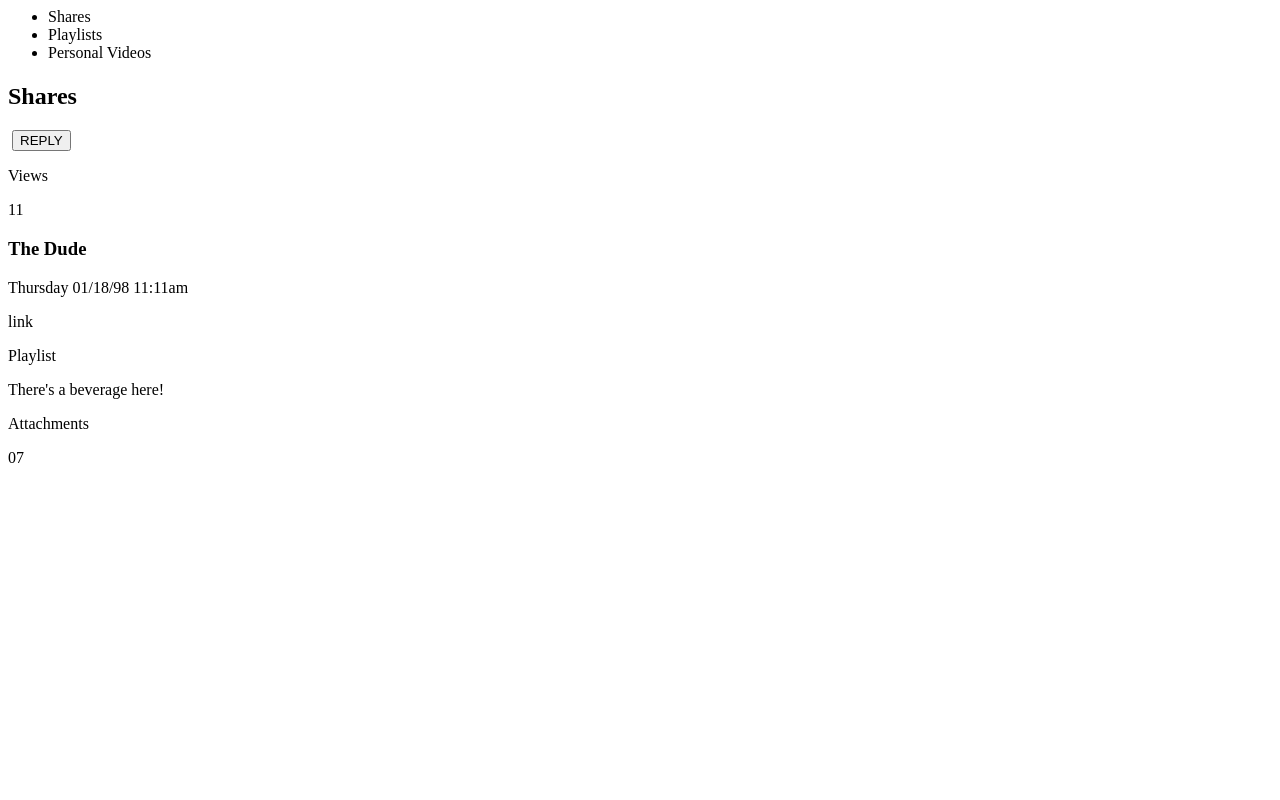
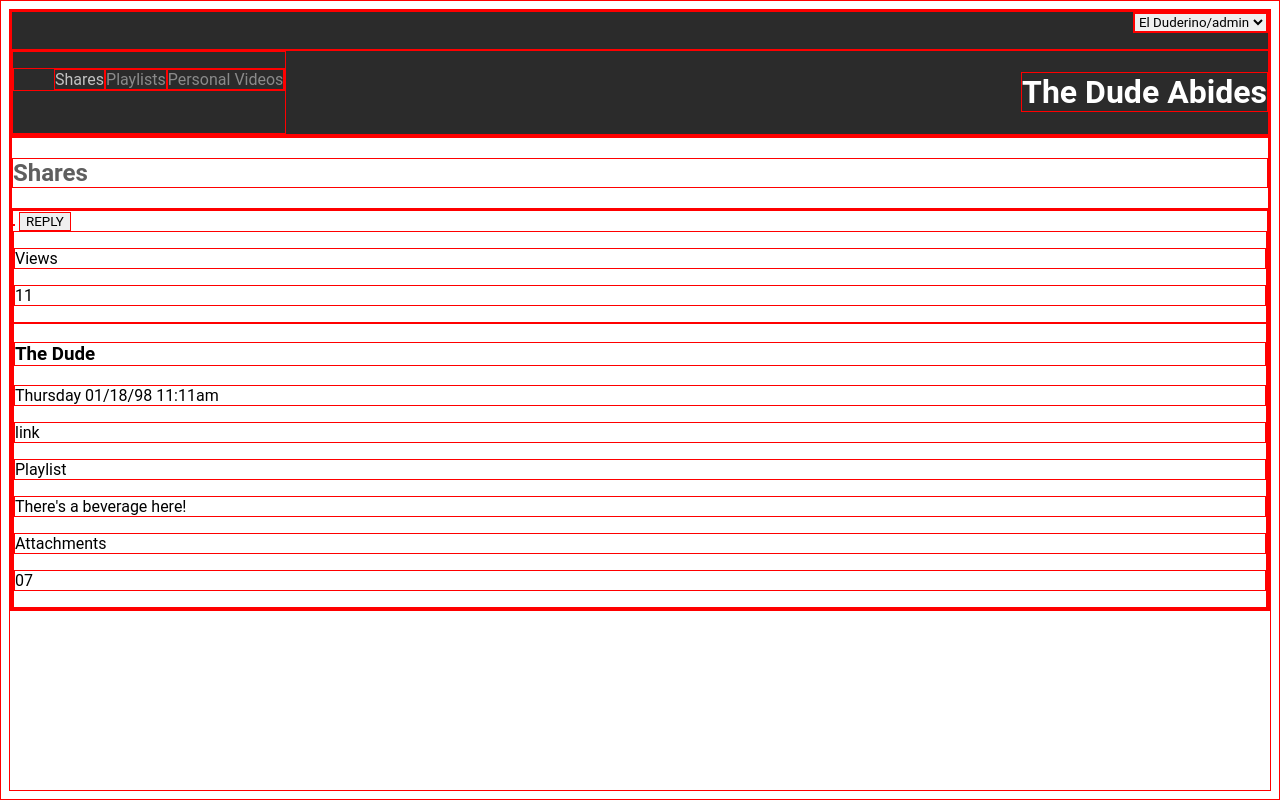
Before and after one commit to sme93/static-comp-challenge, a plain HTML site: page index.html in a window 1280 px wide. Drawn offline with Linux system fonts and the light colour scheme.

Commit message:
Add header styles

```diff
--- a/index.html
+++ b/index.html
@@ -4,20 +4,31 @@
         <link rel="stylesheet" type="text/css" href="styles.css">
         <title>The Dude Abides</title>
     </head>
-    <body>
-        <header>
-            <form action="drop-down"></form>
-            <nav>
-                <ul>
-                    <li>Shares</li>
-                    <li>Playlists</li>
-                    <li>Personal Videos</li>
-                </ul>
-            </nav>
-            <h1></h1>
+    <body class="landing page">
+        <header class="header">
+            <div class="header-login">
+                <form action="drop-down">
+                    <select name="username" id="userNameInput">
+                        <option value="ElDuderino">El Duderino/admin</option>
+                        <option value="other">other</option>
+                    </select>
+                </form>
+            </div>
+            <div class="header-navigation">
+                <nav>
+                    <ul class="header-links">
+                        <li class="header-link active">Shares</li>
+                        <li class="header-link">Playlists</li>
+                        <li class="header-link">Personal Videos</li>
+                    </ul>
+                </nav>
+                <h1>The Dude Abides</h1>
+            </div>
         </header>
         <main>
+            <div>
             <h2>Shares</h2>
+            </div>
             <section>
                 <article>
                     <img src="" alt="">
--- a/styles.css
+++ b/styles.css
@@ -0,0 +1,48 @@
+* {
+  border: 1px solid red;
+  font-family: "Roboto", sans-serif;
+}
+
+h1 {
+  color: #ffffff;
+}
+
+h2 {
+  color: #5f5f5f;
+}
+
+ul {
+  list-style: none;
+}
+
+.header {
+  background-color: #2b2b2b;
+  display: flex;
+  flex-direction: column;
+}
+
+.header-login {
+  display: flex;
+  justify-content: flex-end;
+}
+
+.header-navigation {
+  display: flex;
+  justify-content: space-between;
+}
+
+.header-links {
+  display: flex;
+}
+
+.header-link {
+  color: #8a8a8a;
+}
+
+.header-link.active {
+  color: #c2c2c2;
+}
+
+.landing-page {
+  background-color: #efefef;
+}
```
